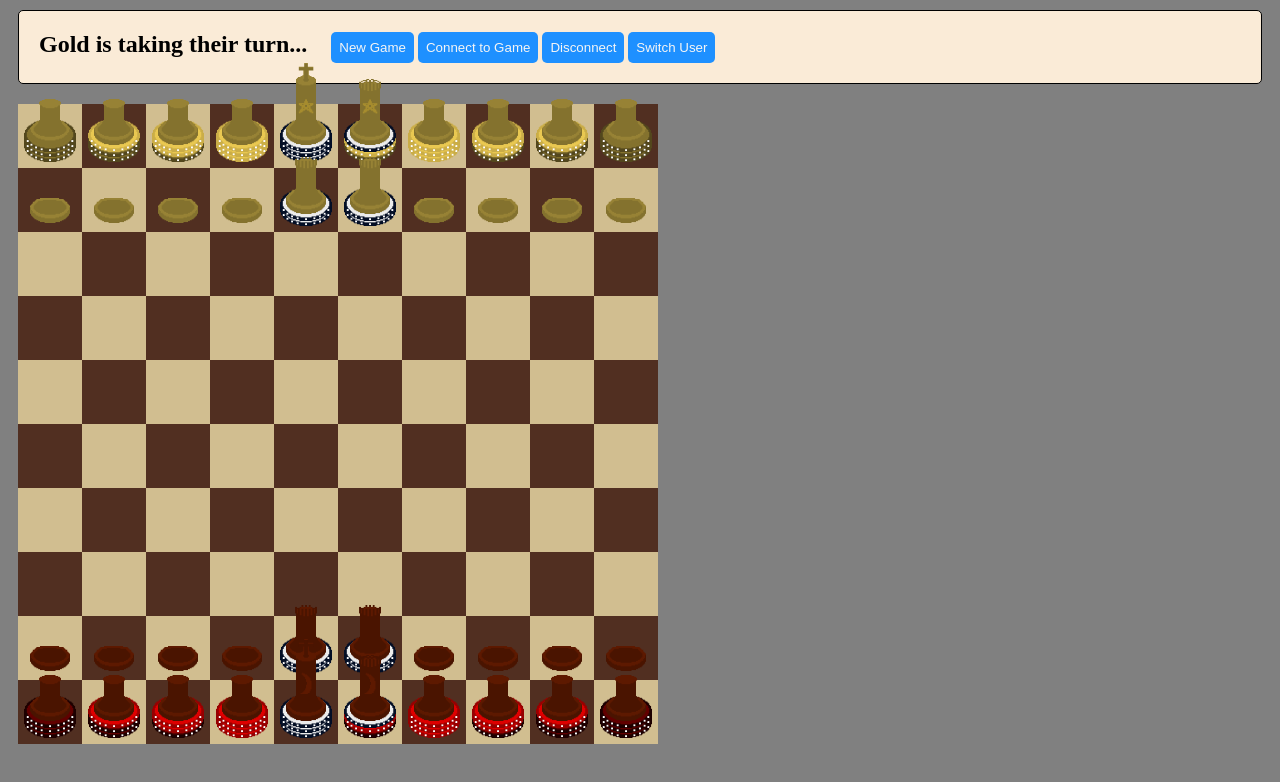
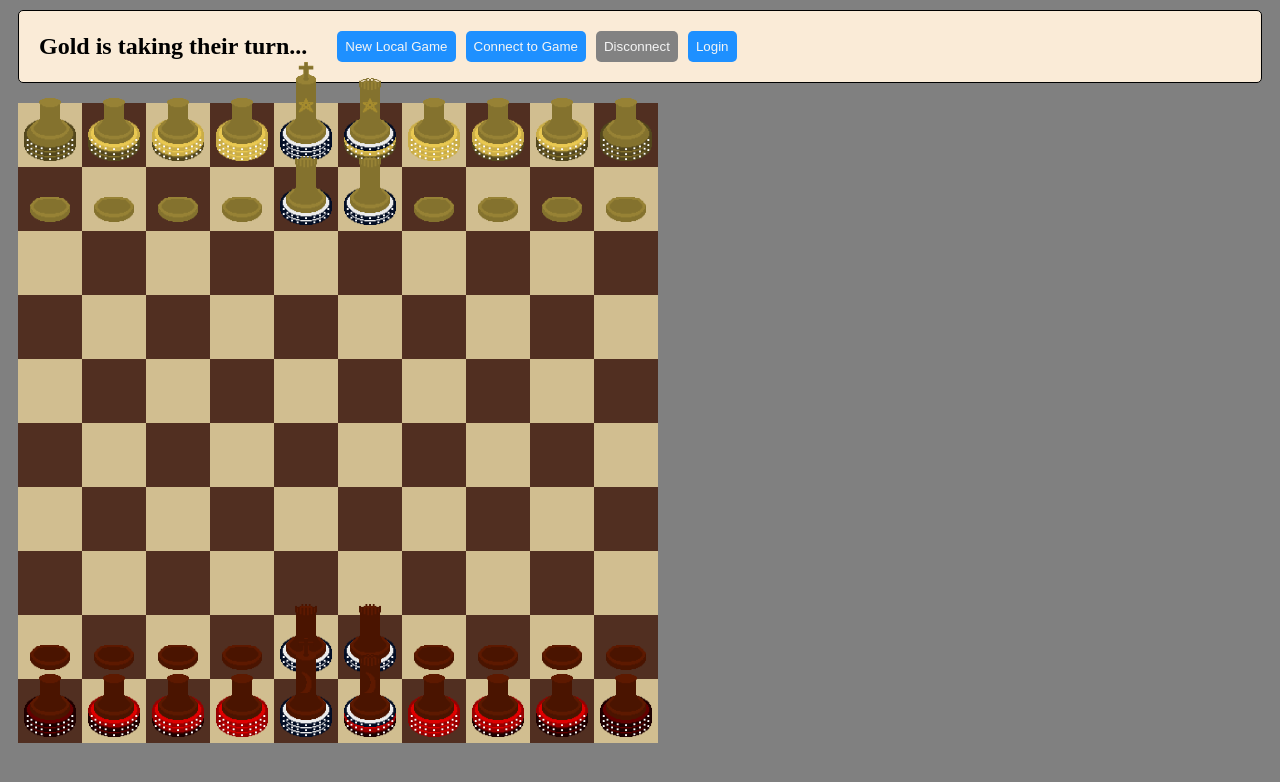
Before and after one commit to kjniemela/kyo, a website: page client/index.html in a window 1280 px wide. Drawn offline with Linux system fonts and the light colour scheme.

Commit message:
ui improvements

```diff
--- a/client/game.js
+++ b/client/game.js
@@ -515,15 +515,23 @@ function sendActions(actions) {
 function connectToGame() {
   const gameID = prompt('Game ID?')
   sendActions([['connect', [gameID]]])
+  document.getElementById('reset').disabled = true
+  document.getElementById('connect').disabled = true
+  document.getElementById('disconnect').disabled = false
 }
 
 function disconnectFromGame() {
   sendActions([['disconnect', []]])
+  document.getElementById('reset').disabled = false
+  document.getElementById('connect').disabled = false
+  document.getElementById('disconnect').disabled = true
 }
 
 function setUsername() {
   const username = prompt('Username?')
   sendActions([['login', [username]]])
+  document.getElementById('user').innerText = `Logged in as ${username}`
+  document.getElementById('switchUser').innerText = 'Switch User'
 }
 
 function resetBoard() {
@@ -653,6 +661,8 @@ function resetBoard() {
   passTurn()
 }
 
+socket.onopen = (event) => {}
+
 socket.onmessage = (event) => {
   let data
   try {
--- a/client/index.html
+++ b/client/index.html
@@ -6,10 +6,11 @@
   <body>
     <nav class="header">
       <h2 id="turn"></h2>
-      <button class="btn" onclick="resetBoard()">New Game</button>
-      <button class="btn" onclick="connectToGame()">Connect to Game</button>
-      <button class="btn" onclick="disconnectFromGame()">Disconnect</button>
-      <button class="btn" onclick="setUsername()">Switch User</button>
+      <div><button class="btn" id="reset" onclick="resetBoard()">New Local Game</button></div>
+      <div><button class="btn" id="connect" onclick="connectToGame()">Connect to Game</button></div>
+      <div><button class="btn" id="disconnect" disabled onclick="disconnectFromGame()">Disconnect</button></div>
+      <div><button class="btn" id="switchUser" onclick="setUsername()">Login</button></div>
+      <h4 id="user"></h4>
     </nav>
     <div id="game">
       <div id="board">
--- a/client/style.css
+++ b/client/style.css
@@ -7,6 +7,9 @@ body {
 }
 
 .header {
+  display: flex;
+  align-items: center;
+  gap: 10px;
   margin: 10px;
   padding: 20px;
   border: 1px solid black;
@@ -16,7 +19,15 @@ body {
 
 #turn {
   display: inline;
+  margin: 0;
   margin-right: 20px;
+}
+
+#user {
+  display: inline;
+  margin: 0;
+  text-align: right;
+  flex-grow: 1;
 }
 
 .btn {
@@ -26,13 +37,14 @@ body {
   background-color: dodgerblue;
   color: whitesmoke;
 }
-
 .btn:hover {
   background-color: rgb(52, 154, 255);
 }
-
 .btn:active {
   background-color: rgb(17, 123, 228);
+}
+.btn:disabled {
+  background-color: rgb(130, 130, 130);
 }
 
 #game {
```
